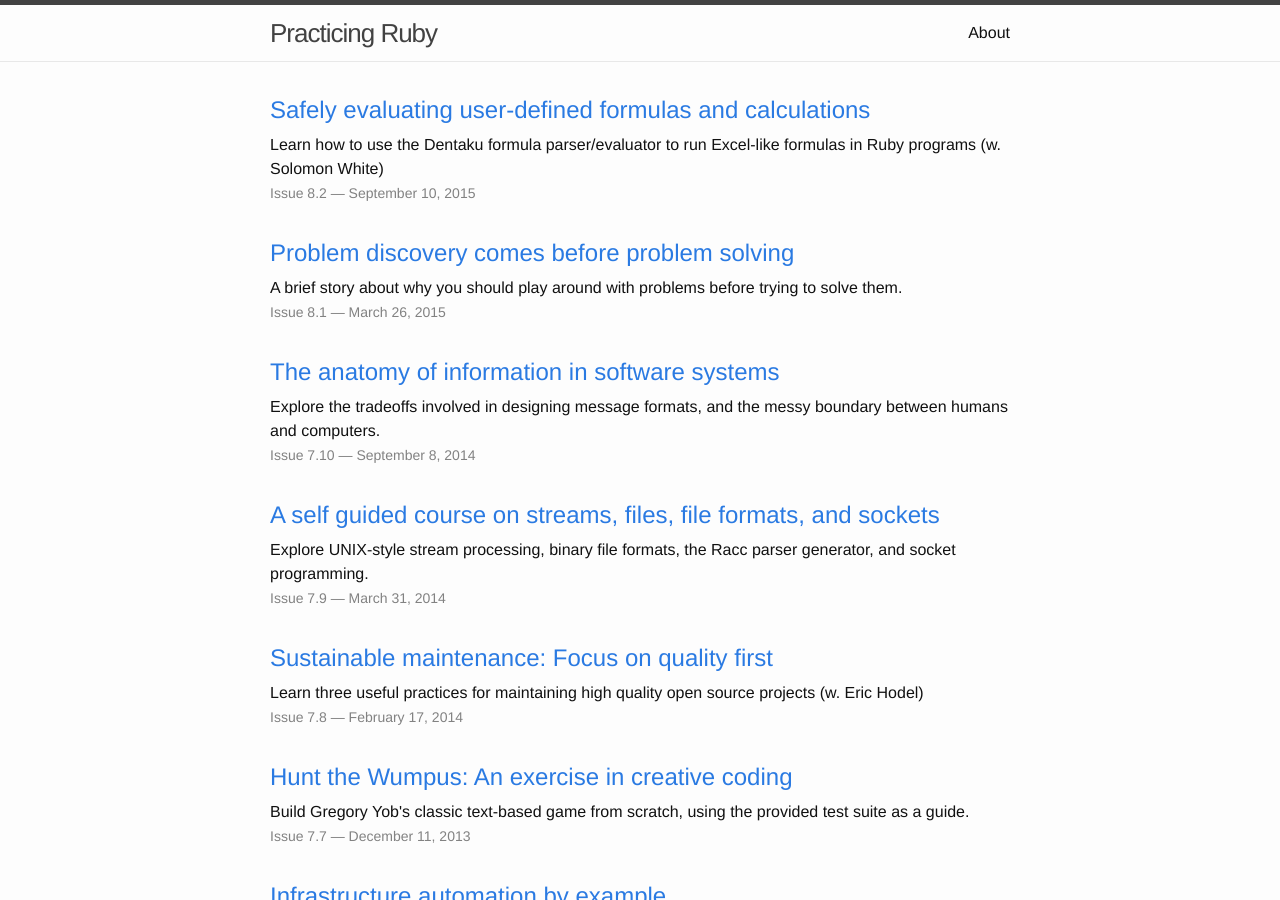
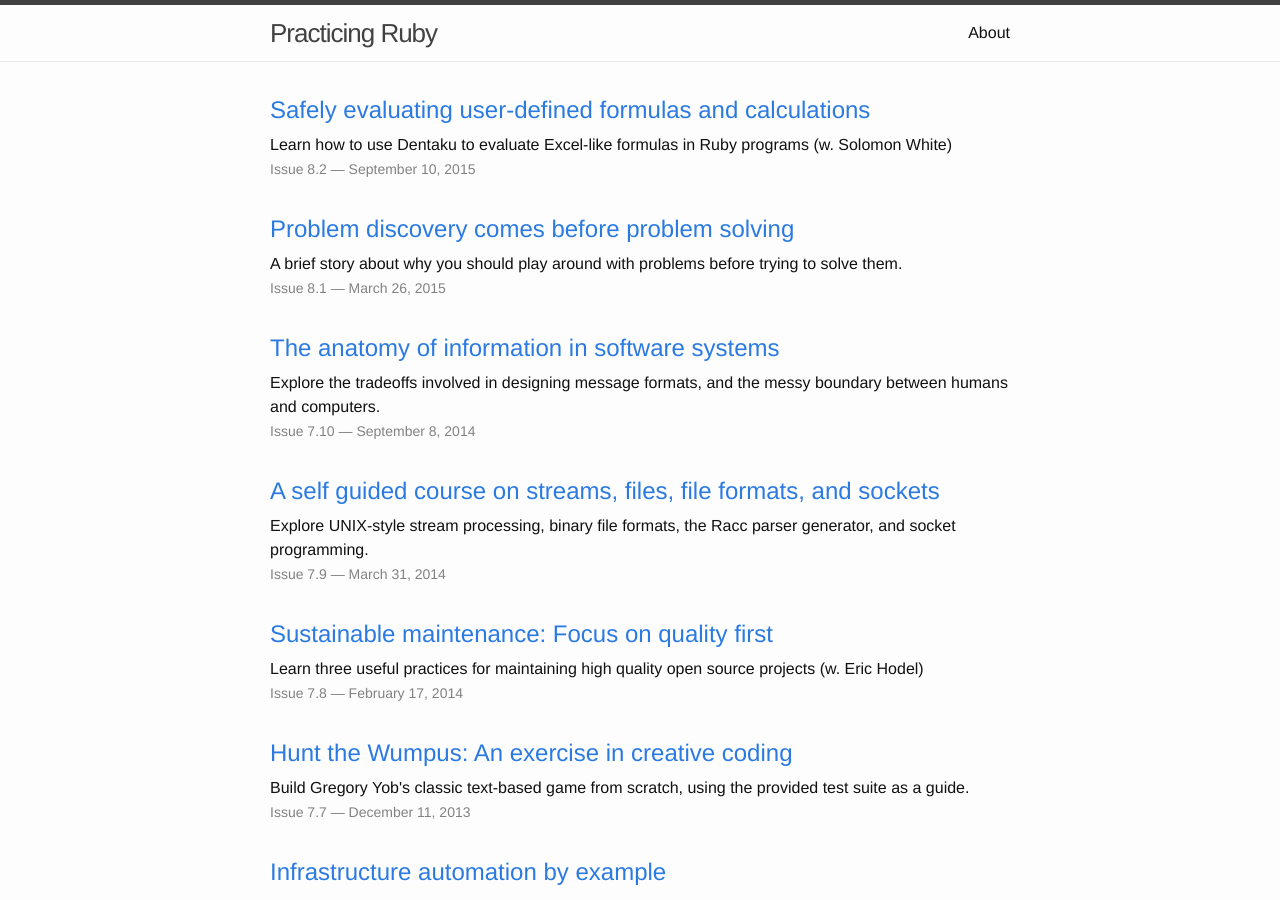
Before and after one commit to PracticingDeveloper/practicingruby.com, a Jekyll site: the page built from index.html, in a window 1280 px wide and 900 px high. Built offline with Jekyll 4.4.1, drawn with Linux system fonts in a browser that asks for light colours.

Commit message:
Update description

```diff
--- a/_posts/2015-09-10-formula-processing.md
+++ b/_posts/2015-09-10-formula-processing.md
@@ -5,7 +5,7 @@ date: '2015-09-10'
 categories: articles
 author: Solomon White and Gregory Brown
 permalink: articles/formula-processing
-summary: Learn how to use the Dentaku formula parser/evaluator to run Excel-like formulas
+summary: Learn how to use Dentaku to evaluate Excel-like formulas
   in Ruby programs (w. Solomon White)
 issue_number: '8.2'
 ---
```
